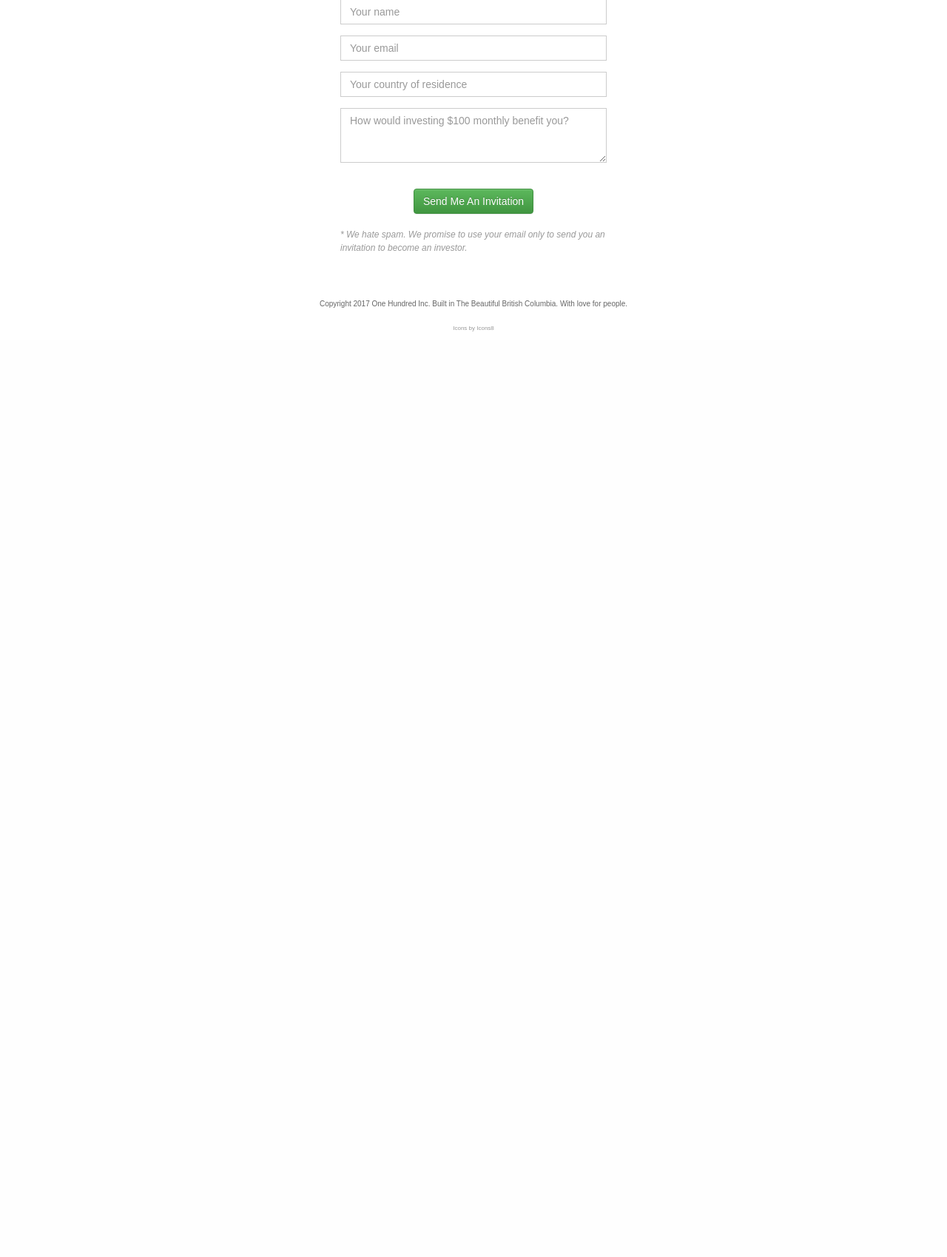
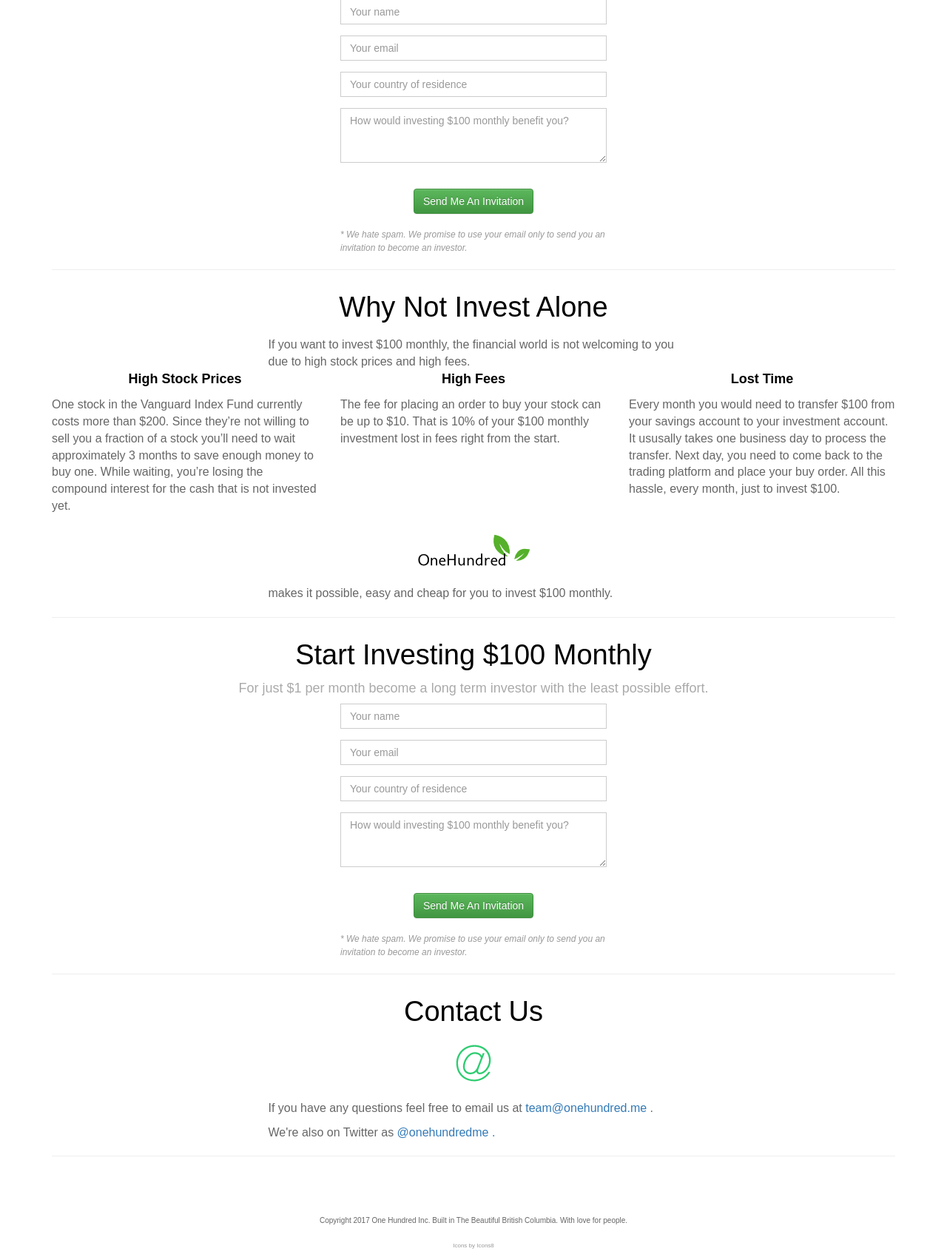
Before and after one commit to vladberteanu/onehundred, a web app: file client/index.html in a window 1280 px wide. Shown: the part 3243-4942 px from the top of the page at 74% size. Before the commit the page ends 3691 px from the top, so only its background shows below. Run offline with its HTML, style and script files only (its server is not run), Linux system fonts and the light colour scheme; some libraries are stand-ins or nearby versions; some web fonts are replaced.

Commit message:
more copy

```diff
--- a/client/assets/css/main.css
+++ b/client/assets/css/main.css
@@ -153,6 +153,11 @@
             color: @green;
         }
     }
+
+    a {
+        text-decoration: none !important;
+        color: @green !important;
+    }
 }
 
 .form-control {
@@ -235,3 +240,7 @@
     color: #777;
     font-size: 15px;
 }
+
+.align-center {
+    text-align: center !important;
+}
--- a/client/index.html
+++ b/client/index.html
@@ -275,8 +275,80 @@
             </a>
 
             <hr class="bumperTop">
+            <div class="cta-box"></div>
 
+            <hr class="bumperTop">
+
+            <div class="row section">
+                <div class="col-md header">
+                    <p>Why Not Invest Alone</p>
+                </div>
+            </div>
+
+             <div class="row section">
+                <div class="col-md-6 col-md-offset-3 how-it-works">
+                    <p class="info">
+                        If you want to invest $100 monthly, the financial world is not welcoming to you due to high stock prices and high fees.
+                </div>
+            </div>
+
+            <div class="row section">
+                <div class="col-md-4 how-it-works">
+                    <p class="title">High Stock Prices</p>
+                    <p class="info">
+                        One stock in the Vanguard Index Fund currently costs more than $200. Since they’re not willing to sell you a fraction of a stock you’ll need to wait approximately 3 months to save enough money to buy one. While waiting, you’re losing the compound interest for the cash that is not invested yet.
+                    </p>
+                </div>
+                <div class="col-md-4 how-it-works">
+                    <p class="title">High Fees</p>
+                    <p class="info">
+                        The fee for placing an order to buy your stock can be up to $10. That is 10% of your $100 monthly investment lost in fees right from the start.
+                    </p>
+                </div>
+                <div class="col-md-4 how-it-works">
+                    <p class="title">Lost Time</p>
+                    <p class="info">
+                        Every month you would need to transfer $100 from your savings account to your investment account. It ususally takes one business day to process the transfer. Next day, you need to come back to the trading platform and place your buy order.
+                        All this hassle, every month, just to invest $100.
+                    </p>
+                </div>
+            </div>
+            <div class="row section">
+                <div class="col-md-6 col-md-offset-3 how-it-works">
+                    <p class="info align-center">
+                        <img src="/assets/img/logo.png">
+                    </p>
+                    <p class="info">
+                        makes it possible, easy and cheap for you to invest $100 monthly.
+                    </p>
+                </div>
+            </div>
+
+            <hr class="bumperTop">
             <div class="cta-box"></div>
+
+
+            <hr class="bumperTop">
+
+            <div class="row section">
+                <div class="col-md header">
+                    <p>Contact Us</p>
+                </div>
+            </div>
+
+            <div class="row section">
+                <div class="col-md-6 col-md-offset-3 how-it-works">
+                    <img src="assets/img/email.png">
+                    <p class="info">
+                        If you have any questions feel free to email us at <a href="mailto:team@onehundred.me" target="_blank"> team@onehundred.me </a>.
+                    </p>
+                    <p class="info">
+                         We're also on Twitter as <a class="url" href="https://twitter.com/onehundredme" target="_blank">@onehundredme .</a>
+                    </p>
+                </div>
+            </div>
+
+            <hr class="bumperTop">
 
             <div class="row section footer">
                 <p>Copyright 2017 One Hundred Inc. Built in The Beautiful British Columbia. With love for people.</p>
```
Also changed, not shown: client/assets/img/email.png (added).
